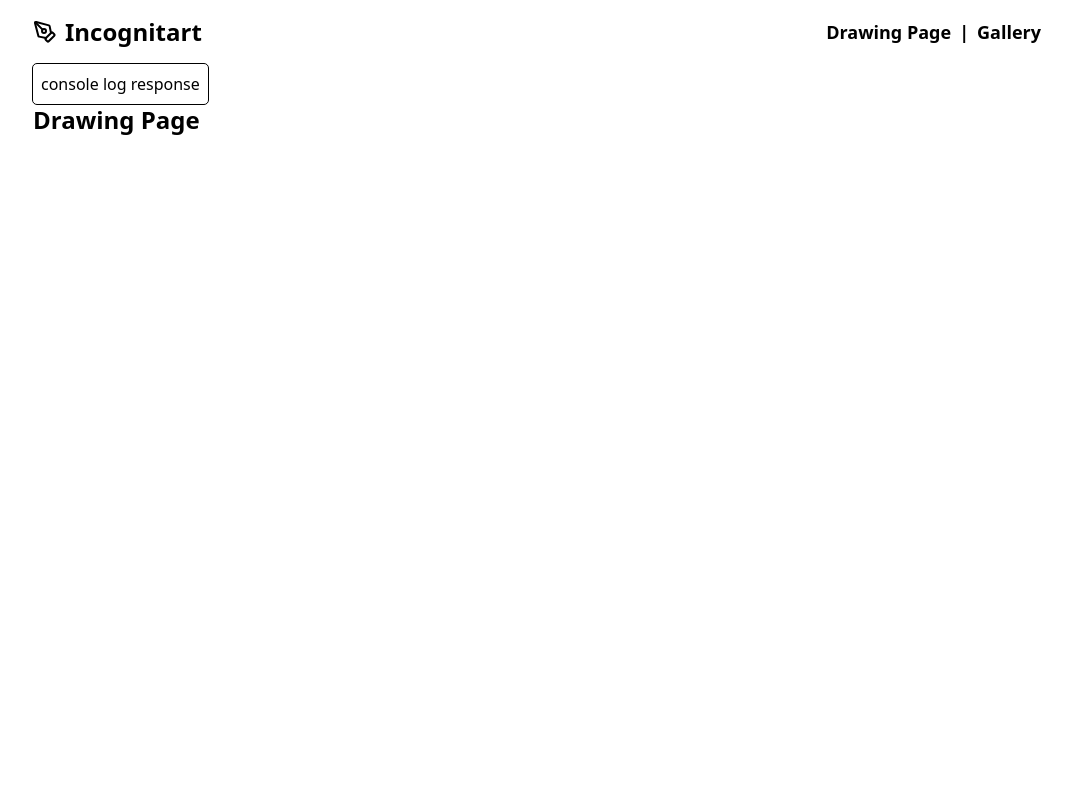
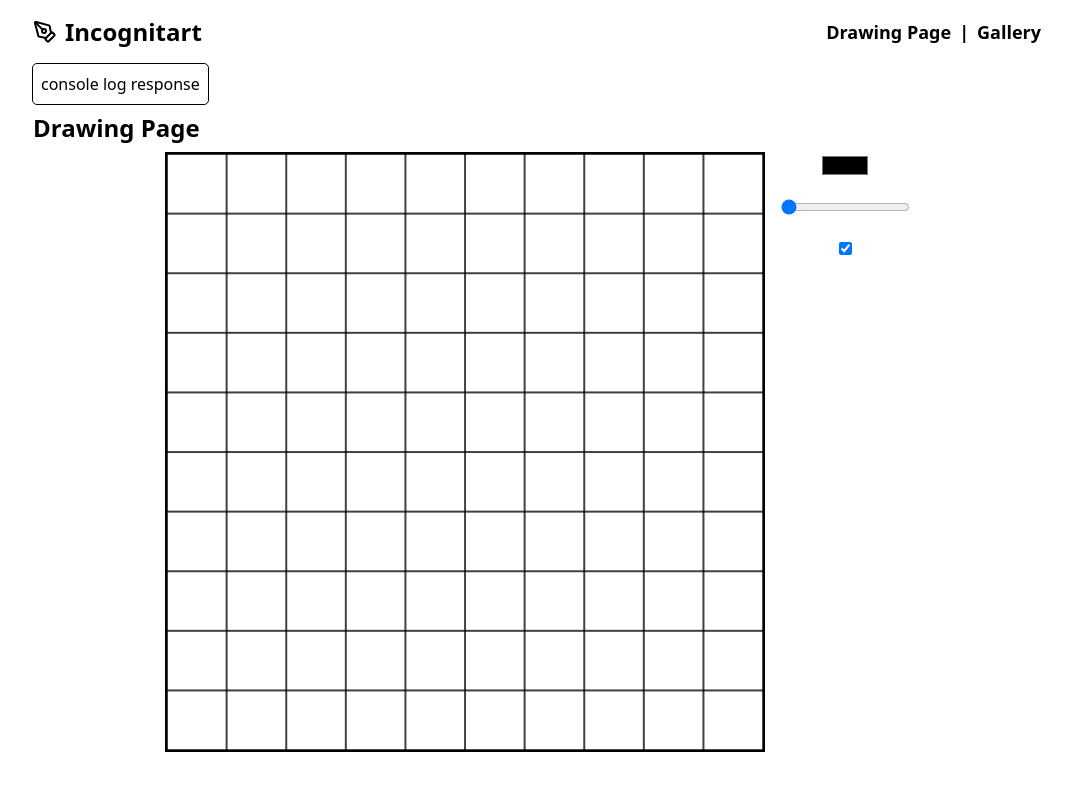
Before and after one commit to Kreoniz/incognitart, a React (Vite) app in the folder frontend/: page / in a window 1280 px wide. Shown: the top 790 px of the page, without its empty margins (103-1175 px from the left). Built offline with nearby package versions, Linux system fonts and the light colour scheme.

Commit message:
feat(frontend): add basic canvas for drawing

```diff
--- a/frontend/src/pages/DrawingPage.tsx
+++ b/frontend/src/pages/DrawingPage.tsx
@@ -1,3 +1,152 @@
+import { useEffect, useRef, useState, type ChangeEvent } from "react";
+
 export function DrawingPage() {
-  return <h1 className="text-2xl font-bold">Drawing Page</h1>;
+  const canvasRef = useRef<HTMLCanvasElement | null>(null);
+  const [pixelAmount, setPixelAmount] = useState(10);
+  const [gridEnabled, setGridEnabled] = useState(true);
+  const [pixelColor, setPixelColor] = useState("#000000");
+
+  useEffect(() => {
+    let pixelSize: number;
+    const gridColor = "black";
+
+    const canvas = canvasRef.current;
+    if (!canvas) return;
+
+    const ctx = canvas.getContext("2d");
+    if (!ctx) return;
+
+    function resizeCanvas() {
+      if (!canvas) return;
+      const rect = canvas.getBoundingClientRect();
+      console.log(rect, canvas.width, canvas.height);
+      pixelSize = Math.floor(rect.width / pixelAmount);
+      canvas.width = rect.width - (rect.width % pixelSize);
+      canvas.height = rect.height - (rect.height % pixelSize);
+
+      if (gridEnabled) {
+        drawGrid();
+      }
+    }
+
+    resizeCanvas();
+
+    function drawGrid() {
+      if (!(canvas && ctx)) return;
+
+      const w = canvas.width;
+      const h = canvas.height;
+
+      ctx.lineWidth = 1.5;
+      ctx.strokeStyle = gridColor;
+
+      for (let y = 0; y <= h; y += pixelSize) {
+        ctx.beginPath();
+        ctx.moveTo(0, y);
+        ctx.lineTo(w, y);
+        ctx.stroke();
+      }
+
+      for (let x = 0; x <= w; x += pixelSize) {
+        ctx.beginPath();
+        ctx.moveTo(x, 0);
+        ctx.lineTo(x, h);
+        ctx.stroke();
+      }
+    }
+
+    function drawPixel(gridX: number, gridY: number, color: string) {
+      if (!ctx) return;
+      ctx.fillStyle = color;
+      ctx.fillRect(gridX * pixelSize, gridY * pixelSize, pixelSize, pixelSize);
+    }
+
+    const resizeObserver = new ResizeObserver(() => {
+      resizeCanvas();
+    });
+    resizeObserver.observe(canvas);
+
+    let drawing = false;
+
+    function start(e: PointerEvent) {
+      drawing = true;
+      draw(e);
+    }
+
+    function draw(e: PointerEvent) {
+      if (!(canvas && drawing)) return;
+
+      const rect = canvas.getBoundingClientRect();
+      const mouseX = e.clientX - rect.left;
+      const mouseY = e.clientY - rect.top;
+
+      const gridX = Math.floor(mouseX / pixelSize);
+      const gridY = Math.floor(mouseY / pixelSize);
+
+      drawPixel(gridX, gridY, pixelColor);
+    }
+
+    function stop() {
+      drawing = false;
+    }
+
+    canvas.addEventListener("pointerdown", start);
+    canvas.addEventListener("pointermove", draw);
+    canvas.addEventListener("pointerup", stop);
+    canvas.addEventListener("pointerleave", stop);
+
+    return () => {
+      resizeObserver.disconnect();
+      canvas.removeEventListener("pointerdown", start);
+      canvas.removeEventListener("pointermove", draw);
+      canvas.removeEventListener("pointerup", stop);
+      canvas.removeEventListener("pointerleave", stop);
+    };
+  }, [pixelAmount, gridEnabled, pixelColor]);
+
+  return (
+    <div>
+      <h1 className="my-2 text-2xl font-bold">Drawing Page</h1>
+
+      <div className="flex flex-col-reverse justify-center gap-4 sm:flex-row">
+        <canvas
+          className="aspect-square w-full max-w-[600px] min-w-[300px] border-2"
+          ref={canvasRef}
+        ></canvas>
+
+        <div className="flex items-center gap-4 sm:flex-col">
+          <div>
+            <input
+              type="color"
+              onChange={(e: ChangeEvent<HTMLInputElement>) => {
+                setPixelColor(e.target.value);
+              }}
+            />
+          </div>
+
+          <div>
+            <input
+              min={10}
+              max={50}
+              value={pixelAmount}
+              onChange={(e: ChangeEvent<HTMLInputElement>) =>
+                setPixelAmount(Number(e.target.value))
+              }
+              type="range"
+            />
+          </div>
+
+          <div>
+            <input
+              type="checkbox"
+              checked={gridEnabled}
+              onChange={(e: ChangeEvent<HTMLInputElement>) => {
+                setGridEnabled(e.target.checked);
+              }}
+            />
+          </div>
+        </div>
+      </div>
+    </div>
+  );
 }
```
